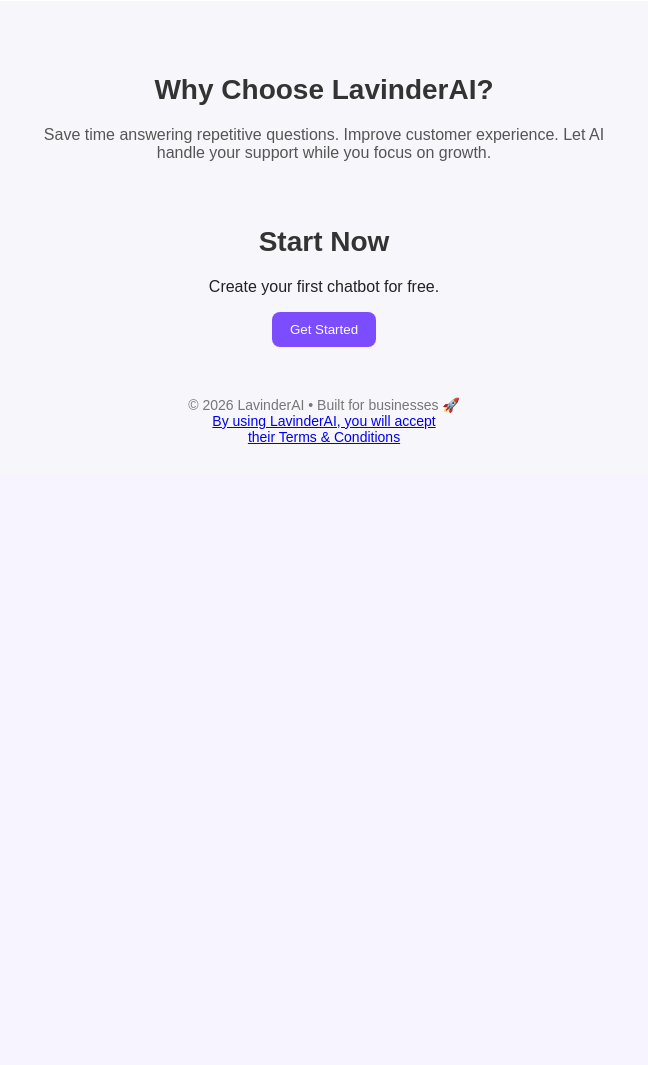
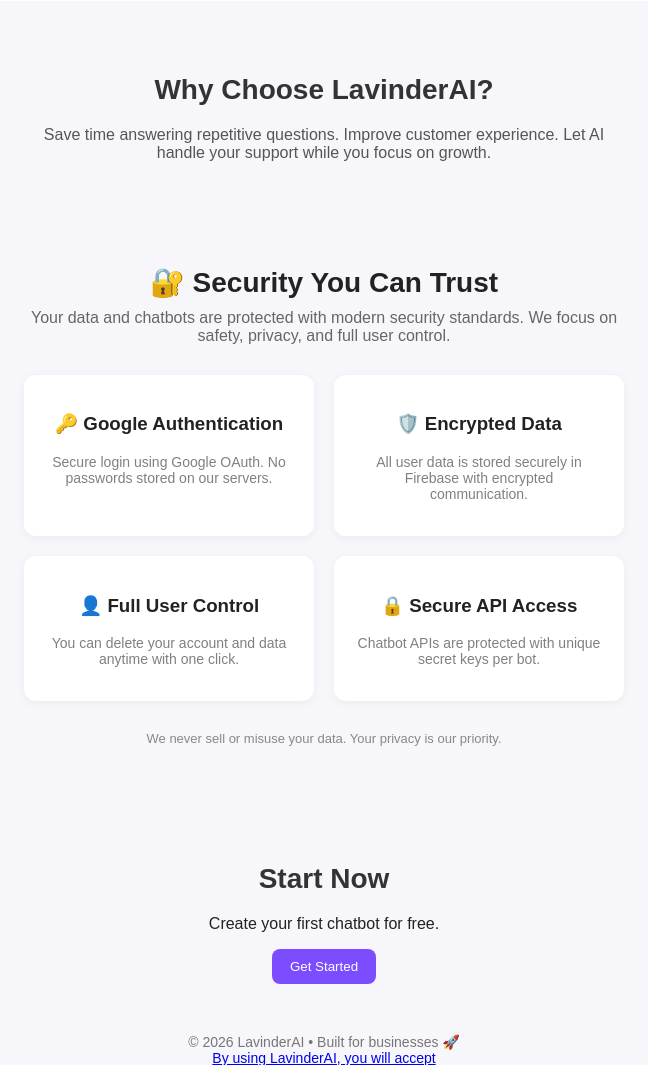
Before and after one commit to sorathiya903/lavinderai, a Python web app: template templates/landing.html in a window 1280 px wide. Shown: the part 1904-2969 px from the top of the page, without its empty margins (316-964 px from the left). Before the commit the page ends 2348 px from the top, so only its background shows below. Run offline with Jinja, Linux system fonts and the light colour scheme; the template is opened without the code that fills it, so the values that code supplies are empty.

Commit message:
Update landing.html

```diff
--- a/templates/landing.html
+++ b/templates/landing.html
@@ -354,6 +354,50 @@ function toggleMenu() {
   </p>
 </section>
 
+  <section style="background:#f7f6fb; padding:60px 20px; text-align:center;">
+
+  <h2 style="font-size:28px; margin-bottom:10px;">🔐 Security You Can Trust</h2>
+  <p style="color:#666; max-width:600px; margin:0 auto 30px;">
+    Your data and chatbots are protected with modern security standards. We focus on safety, privacy, and full user control.
+  </p>
+
+  <div style="display:flex; flex-wrap:wrap; justify-content:center; gap:20px; max-width:900px; margin:0 auto;">
+
+    <div style="background:white; padding:20px; border-radius:12px; width:250px; box-shadow:0 2px 10px rgba(0,0,0,0.05);">
+      <h3>🔑 Google Authentication</h3>
+      <p style="color:gray; font-size:14px;">
+        Secure login using Google OAuth. No passwords stored on our servers.
+      </p>
+    </div>
+
+    <div style="background:white; padding:20px; border-radius:12px; width:250px; box-shadow:0 2px 10px rgba(0,0,0,0.05);">
+      <h3>🛡️ Encrypted Data</h3>
+      <p style="color:gray; font-size:14px;">
+        All user data is stored securely in Firebase with encrypted communication.
+      </p>
+    </div>
+
+    <div style="background:white; padding:20px; border-radius:12px; width:250px; box-shadow:0 2px 10px rgba(0,0,0,0.05);">
+      <h3>👤 Full User Control</h3>
+      <p style="color:gray; font-size:14px;">
+        You can delete your account and data anytime with one click.
+      </p>
+    </div>
+
+    <div style="background:white; padding:20px; border-radius:12px; width:250px; box-shadow:0 2px 10px rgba(0,0,0,0.05);">
+      <h3>🔒 Secure API Access</h3>
+      <p style="color:gray; font-size:14px;">
+        Chatbot APIs are protected with unique secret keys per bot.
+      </p>
+    </div>
+
+  </div>
+
+  <p style="margin-top:30px; color:#888; font-size:13px;">
+    We never sell or misuse your data. Your privacy is our priority.
+  </p>
+
+  </section>
 <section class="section">
   <h2>Start Now</h2>
   <p>Create your first chatbot for free.</p>
```
